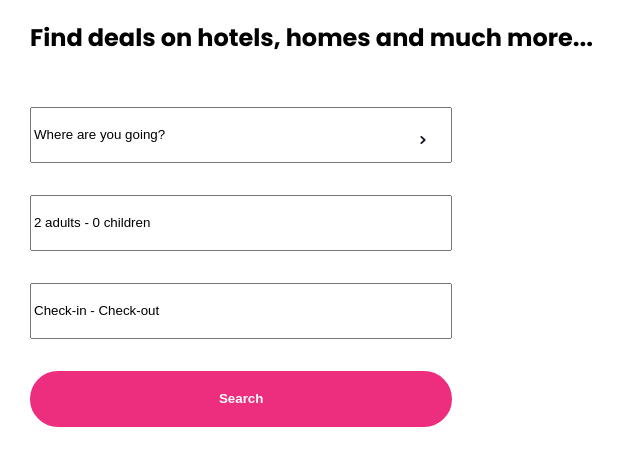
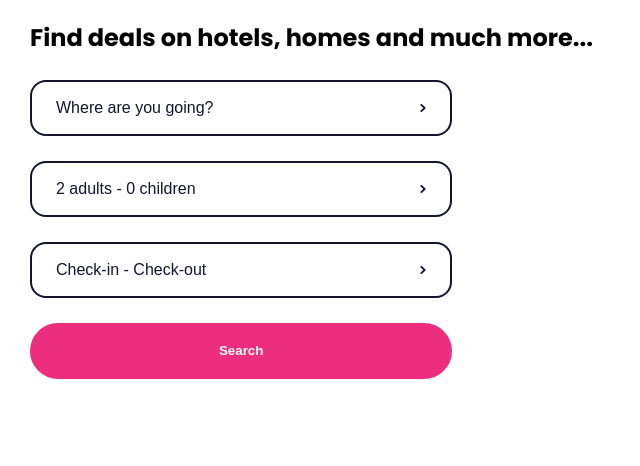
Before and after one commit to rodo08/202209-w1chwe-Nuria-Ramoneda-Rodrigo-Rosales, a website: page index.html in a window 1280 px wide. Shown: the whole page, without its empty margins (0-640 px from the left). Drawn offline with nearby package versions, Linux system fonts and the light colour scheme; files that its build step writes are made by us from their sources.

Commit message:
Add all icons to inputs and completed component layout

```diff
--- a/assets/scss/components/_searchers.scss
+++ b/assets/scss/components/_searchers.scss
@@ -3,13 +3,17 @@
 .searcher-primary {
   display: flex;
   flex-direction: column;
-  gap: 2rem;
+  gap: 25px;
 }
 
 .searcher-primary__wrapper-input {
   position: relative;
   max-width: 26.4rem;
   max-height: 56px;
+}
+
+.searcher-primary__title {
+  margin-bottom: 0px;
 }
 
 .searcher-primary__input {
@@ -22,7 +26,7 @@
   position: absolute;
   max-width: 0.5rem;
   aspect-ratio: 1/1;
-  top: 60%;
+  top: 50%;
   /* left: 100px; */
   right: 25px;
   transform: translateY(-50%);
--- a/index.html
+++ b/index.html
@@ -18,10 +18,12 @@
     <header></header>
     <main class="container">
       <div class="searcher-primary">
-        <h2>Find deals on hotels, homes and much more...</h2>
+        <h2 class="searcher-primary__title">
+          Find deals on hotels, homes and much more...
+        </h2>
         <div class="searcher-primary__wrapper-input">
           <input
-            class="searcher-primary__input"
+            class="searcher-primary__input search-input"
             type="text"
             placeholder="Where are you going?"
           />
@@ -32,17 +34,31 @@
           />
         </div>
 
+        <div class="searcher-primary__wrapper-input">
           <input
-          class="searcher-primary__input"
+            class="searcher-primary__input search-input"
             type="text"
             placeholder="2 adults - 0 children"
           />
+          <img
+            class="searcher-primary__select-icon"
+            src="/assets/images/select_icon-01.svg"
+            alt=""
+          />
+        </div>
 
+        <div class="searcher-primary__wrapper-input">
           <input
-          class="searcher-primary__input"
+            class="searcher-primary__input search-input"
             type="text"
             placeholder="Check-in - Check-out"
           />
+          <img
+            class="searcher-primary__select-icon"
+            src="/assets/images/select_icon-01.svg"
+            alt=""
+          />
+        </div>
 
         <button class="button">Search</button>
       </div>
```
Lines whose indentation alone changed are shown as unchanged.
